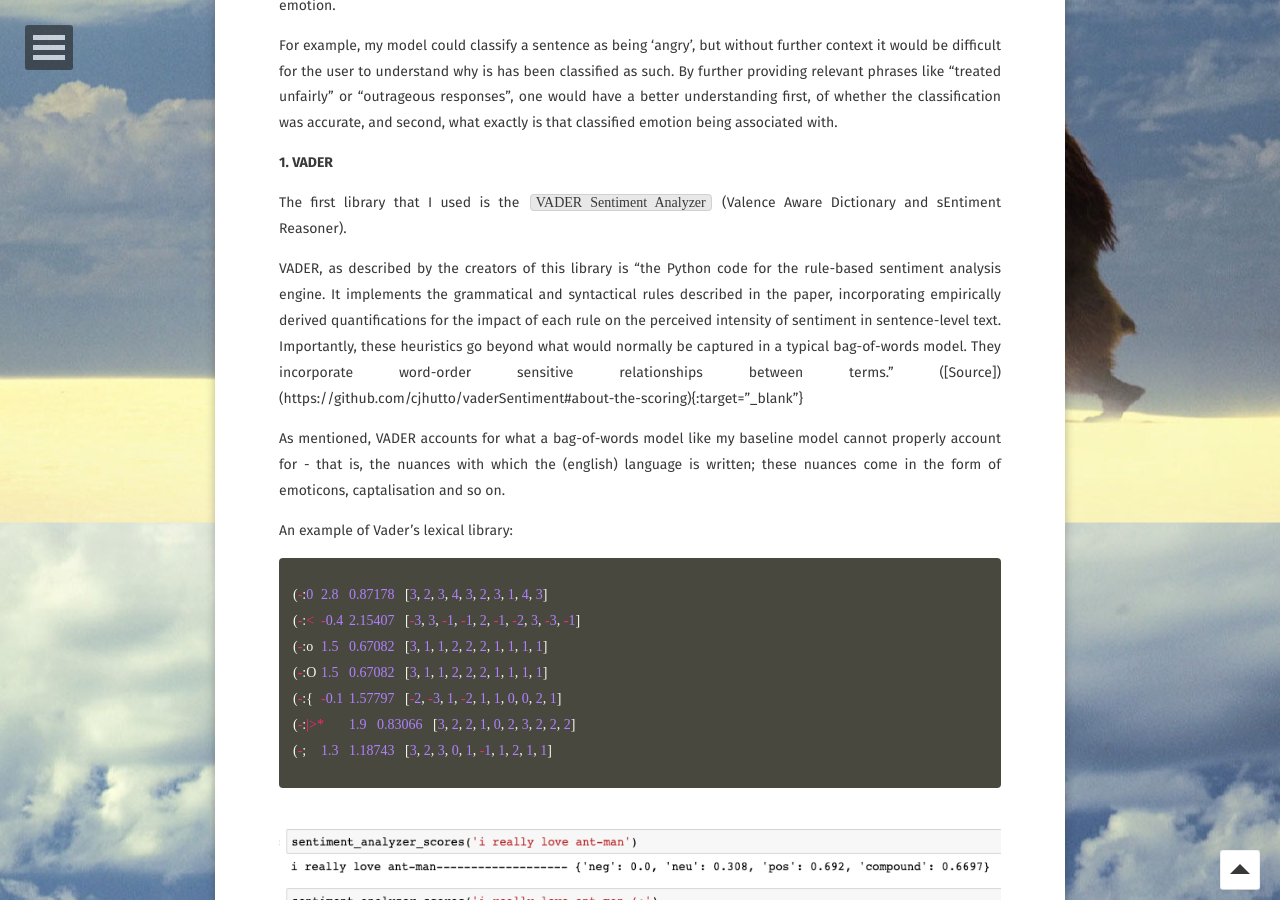
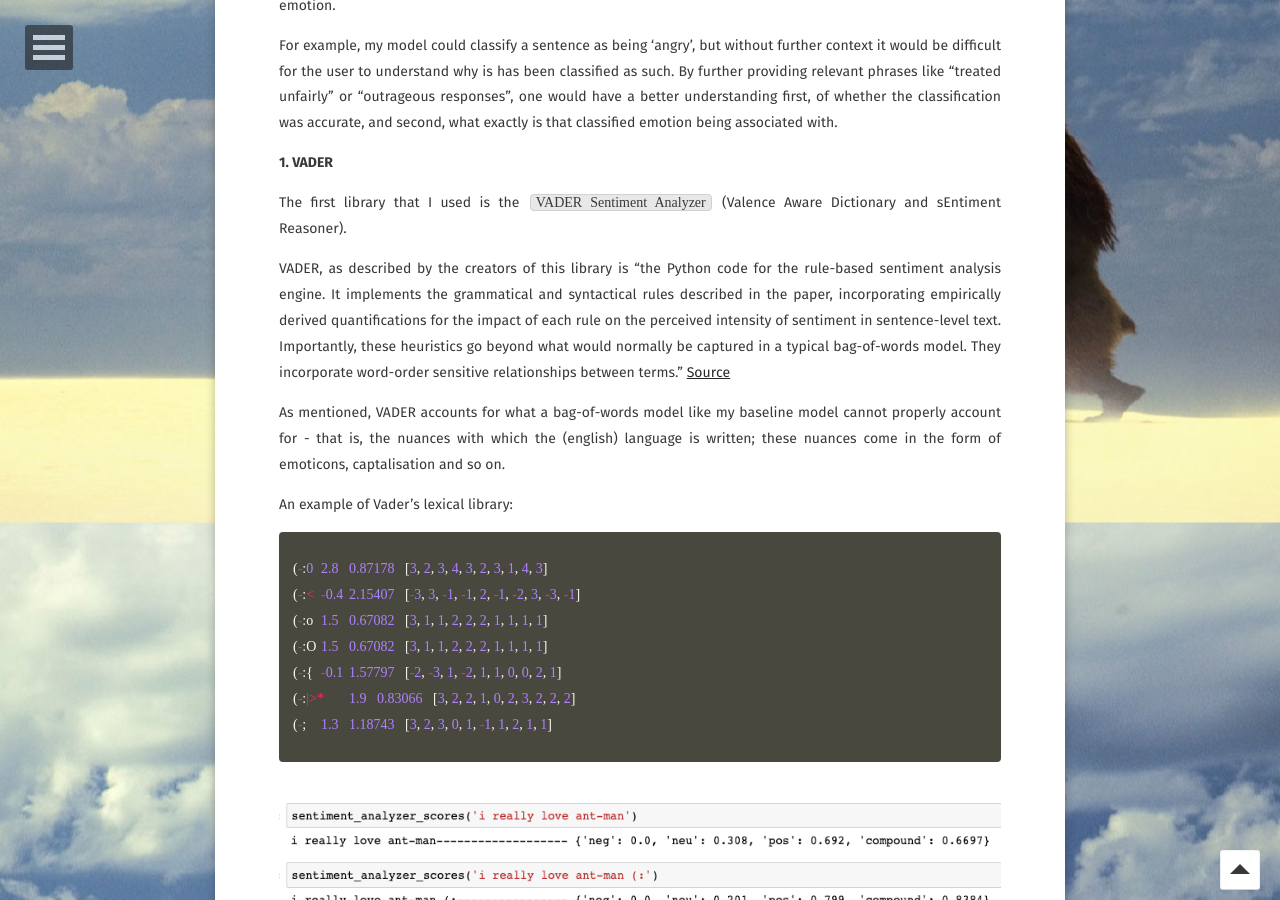
Before and after one commit to linusseah/linusseah.github.io, a Jekyll site: the page built from _posts/2018-02-21-capstone.md, in a window 1280 px wide and 900 px high, scrolled down 16195 px. Built offline with Jekyll 4.4.1, drawn with Linux system fonts in a browser that asks for light colours; some web fonts are replaced; comment, search, counter and statistics services are not loaded; some of the changed text lies outside the part shown.

Commit message:
Update 2018-02-21-capstone.md

```diff
--- a/_posts/2018-02-21-capstone.md
+++ b/_posts/2018-02-21-capstone.md
@@ -605,7 +605,7 @@ For example, my model could classify a sentence as being 'angry', but without fu
 
 The first library that I used is the `VADER Sentiment Analyzer` (Valence Aware Dictionary and sEntiment Reasoner).
 
-VADER, as described by the creators of this library is "the Python code for the rule-based sentiment analysis engine. It implements the grammatical and syntactical rules described in the paper, incorporating empirically derived quantifications for the impact of each rule on the perceived intensity of sentiment in sentence-level text. Importantly, these heuristics go beyond what would normally be captured in a typical bag-of-words model. They incorporate word-order sensitive relationships between terms." ([Source])(https://github.com/cjhutto/vaderSentiment#about-the-scoring){:target="_blank"}
+VADER, as described by the creators of this library is "the Python code for the rule-based sentiment analysis engine. It implements the grammatical and syntactical rules described in the paper, incorporating empirically derived quantifications for the impact of each rule on the perceived intensity of sentiment in sentence-level text. Importantly, these heuristics go beyond what would normally be captured in a typical bag-of-words model. They incorporate word-order sensitive relationships between terms." [Source](https://github.com/cjhutto/vaderSentiment#about-the-scoring){:target="_blank"}
 
 As mentioned, VADER accounts for what a bag-of-words model like my baseline model cannot properly account for - that is, the nuances with which the (english) language is written; these nuances come in the form of emoticons, captalisation and so on.
 
@@ -647,7 +647,7 @@ I highly recommend reading about the following paper "VADER: A Parsimonious Rule
 **2. Textblob**
 
 Textblob is "a Python (2 and 3) library for processing textual data. It provides a consistent API for diving into common natural language processing (NLP) tasks such as part-of-speech tagging, noun phrase extraction, sentiment analysis, and more."
-([Source])(https://textblob.readthedocs.io/en/dev/quickstart.html#part-of-speech-tagging){:target="_blank"}
+[Source](https://textblob.readthedocs.io/en/dev/quickstart.html#part-of-speech-tagging){:target="_blank"}
 
 I utilized Textblob to extract noun-phrases and it's part-of-speech (POS) tagging function to extract adjectives and verbs.
 
@@ -802,7 +802,7 @@ def emo_machine(text_string_input):
 
 An interesting point to raise was that I split the cleaned and raw text before passing it onto the correct function. For example, the ML model and TextBlob's POS function worked much better with cleaned text while VADER functioned better with raw text (since the raw text contained emoticons, capitalisations etc).
 
-You can take a look at my Jupyter notebook on my personal [Github](https://github.com/linusseah/General-DataScience-Projects-/tree/master/capstone){:target="_blank"}! for a more comprehensive step-by-step breakdown of how I built up the combined function.
+You can take a look at my Jupyter notebook on my personal [Github](https://github.com/linusseah/General-DataScience-Projects-/tree/master/capstone){:target="_blank"} for a more comprehensive step-by-step breakdown of how I built up the combined function.
 
 
 
```
Also changed, not shown: other parts of _posts/2018-02-21-capstone.md (+4 -0 lines).
